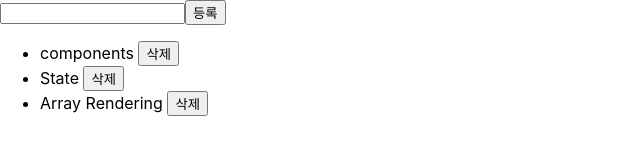
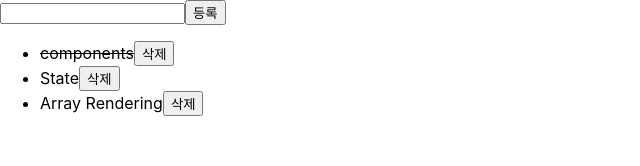
Before and after one commit to Wonnho/20230128_react, a React (Create React App) app in the folder learn-react/: page / in a window 1280 px wide. Shown: the top 166 px of the page, without its empty margins (0-640 px from the left). Built offline with nearby package versions, Linux system fonts and the light colour scheme.

Commit message:
Toggle,Custom hook
Toggle,Custom hook

```diff
--- a/learn-react/src/components/TodoList.js
+++ b/learn-react/src/components/TodoList.js
@@ -1,20 +1,12 @@
 import { useState } from "react";
 import { useRef } from "react";
 const todoList = [
-  { id: 1, text: "components", done: false },
+  { id: 1, text: "components", done: true },
   { id: 2, text: "State", done: false },
   { id: 3, text: "Array Rendering", done: false },
 ];
 
-// let result=[
-//     <li>component</li>,
-
-//     <li>State</li>,
-
-//     <li>Array Rendering</li>,
-// ];
-
-let result = todoList.map((todo) => <li>{todo.text}</li>);
+//let result = todoList.map((todo) => <li>{todo.text}</li>);
 
 function TodoList() {
   const [todos, setTodos] = useState(todoList);
@@ -49,6 +41,15 @@ function TodoList() {
       setTodos(todos.filter((todo) => todo.id !== id));
   };
 
+  const handleToggle = (id) => {
+    setTodos(
+      todos.map((todo) =>
+        //if(todo.id===id) return {id:todo.id,text:todo.text,done:!DOMRectReadOnly.done}
+        todo.id === id ? { ...todo, done: !todo.done } : todo
+      )
+    );
+  };
+
   return (
     <div>
       <form onSubmit={handleSubmit}>
@@ -64,9 +65,23 @@ function TodoList() {
 
       <ul>
         {todos.map((todo) => (
-          <li key={todo.id}>
-            {todo.text}{" "}
-            <button onClick={() => handleRemove(todo.id)}>삭제</button>
+          <li
+            key={todo.id}
+            style={{
+              textDecoration: todo.done && "line-through",
+              userSelect: "none",
+            }}
+            onClick={() => handleToggle(todo.id)}
+          >
+            <span>{todo.text}</span>
+            <button
+              onClick={(e) => {
+                e.stopPropagation(); //이벤트 전파를 더이상 하지 않는다.
+                handleRemove(todo.id);
+              }}
+            >
+              삭제
+            </button>
           </li>
         ))}
       </ul>
```
Also changed, not shown: learn-react/src/components/Inputs.js (added, +21 -0 lines), learn-react/src/hook/useInputs.js (added).
